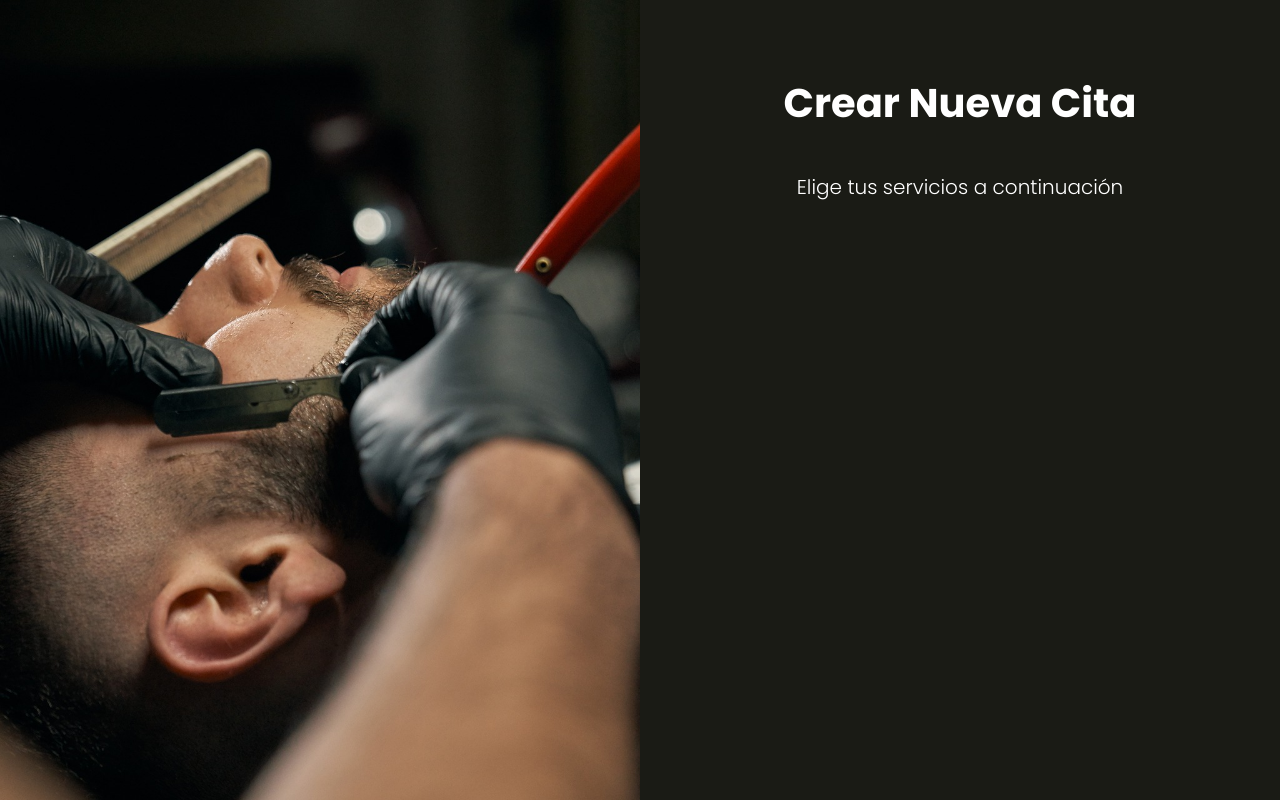
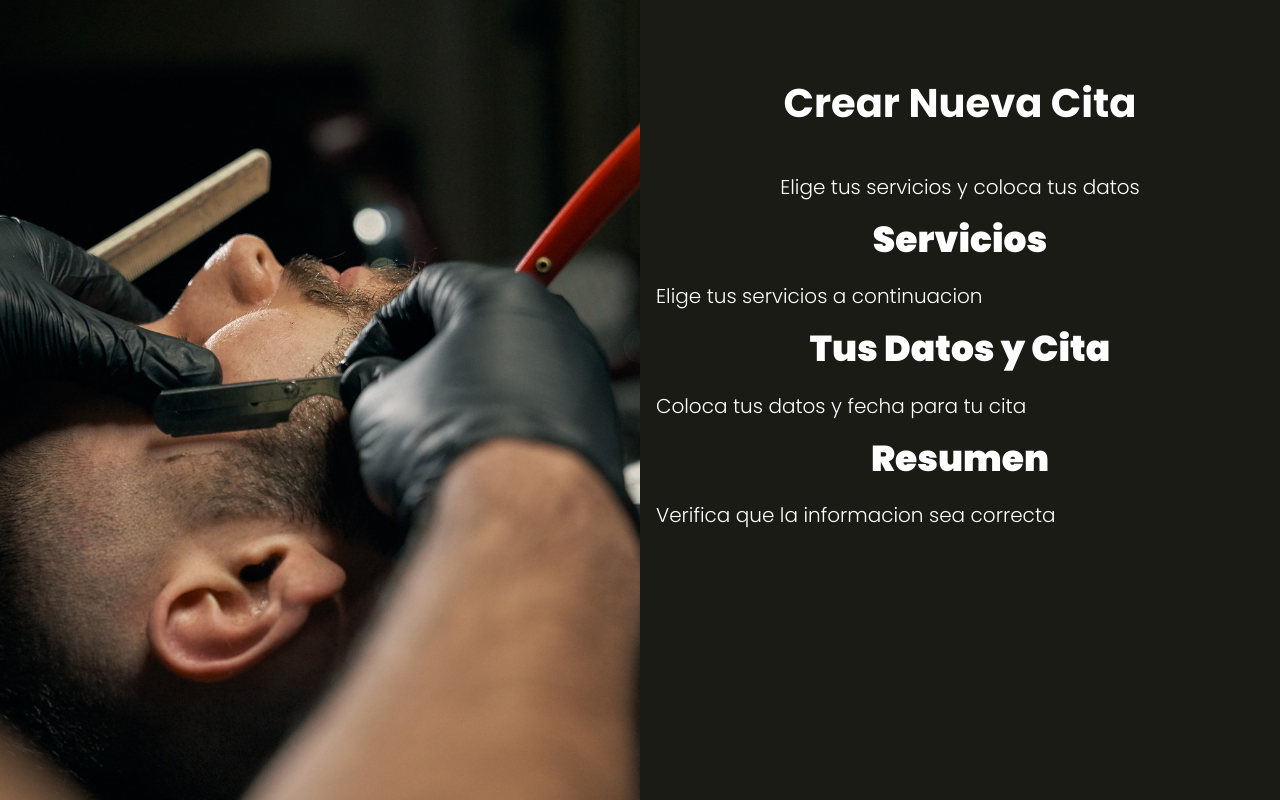
Before and after one commit to Sebastian-BLR/AppSalon_PHP_MVC_JS_SASS, a PHP site: the page made by views/cita/index.php in a window 1280 px wide. Run offline with PHP 8.4, Linux system fonts and the light colour scheme; the template is opened without the code that fills it, so the values that code supplies are empty.

Commit message:
Añadiendo los Contenedores Principales

```diff
--- a/views/cita/index.php
+++ b/views/cita/index.php
@@ -1,2 +1,19 @@
 <h1 class="nombre-pagina">Crear Nueva Cita</h1>
-<p class="descripcion-pagina">Elige tus servicios a continuación</p>
+<p class="descripcion-pagina">Elige tus servicios y coloca tus datos</p>
+
+<div id="app">
+    <div id="paso-1" class="seccion">
+        <h2>Servicios</h2>
+        <p>Elige tus servicios a continuacion</p>
+        <div id="servicios" class="listado-servicios"></div>
+    </div>
+    <div id="paso-2" class="seccion">
+        <h2>Tus Datos y Cita</h2>
+        <p>Coloca tus datos y fecha para tu cita</p>
+    </div>
+    <div id="paso-3" class="seccion">
+        <h2>Resumen</h2>
+        <p>Verifica que la informacion sea correcta</p>
+
+    </div>
+</div>
```
